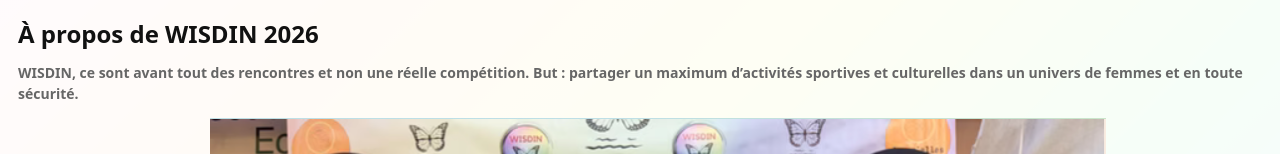
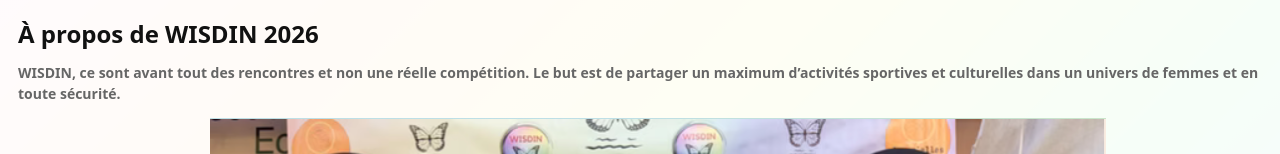
Before and after one commit to YassssRh/wisdin-2026, a React (Vite) app: page / in a window 1280 px wide. Both pictures are taken after a click on the button "Présentation". Shown: the part 206-360 px from the top of the page. Built offline with nearby package versions, Linux system fonts and the light colour scheme.

Commit message:
Update inscription flow

```diff
--- a/src/App.jsx
+++ b/src/App.jsx
@@ -606,7 +606,7 @@
           <>
             <h2 style={styles.h2}>À propos de WISDIN 2026</h2>
             <p style={{ ...styles.helper, fontWeight: 800 }}>
-              WISDIN, ce sont avant tout des rencontres et non une réelle compétition. But : partager un maximum
+              WISDIN, ce sont avant tout des rencontres et non une réelle compétition. Le but est de partager un maximum
               d’activités sportives et culturelles dans un univers de femmes et en toute sécurité.
             </p>
             <div style={styles.presentationMedia}>
```
